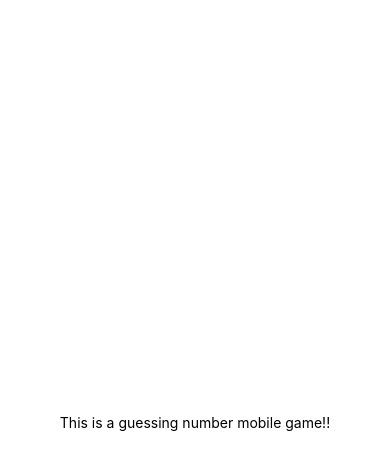
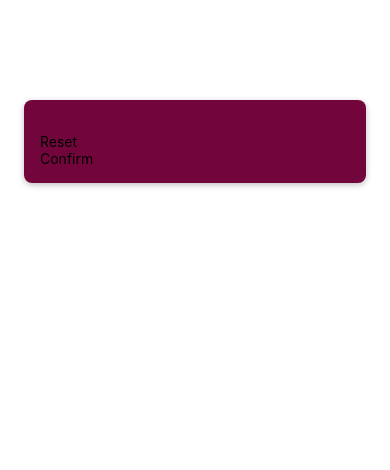
Before and after one commit to NoemiFazio/guessing-number-mobile-game, a React Native app: screen / in a window 390 px wide. Shown: the top 470 px of the page. Built offline with nearby package versions, Linux system fonts and the light colour scheme.

Commit message:
feat: adds PrimaryButton and 3 game screens, still incomplete

```diff
--- a/App.js
+++ b/App.js
@@ -1,20 +1,16 @@
 import { StatusBar } from "expo-status-bar";
 import { StyleSheet, Text, View } from "react-native";
+import StartGameScreen from "./screens/StartGameScreen";
 
 export default function App() {
-  return (
-    <View style={styles.container}>
-      <Text>This is a guessing number mobile game!!</Text>
-      <StatusBar style="auto" />
-    </View>
-  );
+  return <StartGameScreen />;
 }
 
 const styles = StyleSheet.create({
-  container: {
-    flex: 1,
-    backgroundColor: "#fff",
-    alignItems: "center",
-    justifyContent: "center",
-  },
+  // container: {
+  //   flex: 1,
+  //   backgroundColor: "#fff",
+  //   alignItems: "center",
+  //   justifyContent: "center",
+  // },
 });
--- /dev/null
+++ b/components/PrimaryButton.js
@@ -0,0 +1,9 @@
+import { View, Text } from "react-native";
+
+export default function PrimaryButton({ children }) {
+  return (
+    <View>
+      <Text>{children}</Text>
+    </View>
+  );
+}
--- /dev/null
+++ b/screens/GameOverScreen.js
@@ -0,0 +1 @@
+export default function GameOverScreen() {}
--- /dev/null
+++ b/screens/GameScreen.js
@@ -0,0 +1 @@
+export default function GameScreen() {}
--- /dev/null
+++ b/screens/StartGameScreen.js
@@ -0,0 +1,30 @@
+import { TextInput, View, StyleSheet } from "react-native";
+import PrimaryButton from "../components/PrimaryButton";
+
+export default function StartGameScreen() {
+  return (
+    <View style={styles.inputContainer}>
+      <TextInput />
+      <PrimaryButton>Reset</PrimaryButton>
+      <PrimaryButton>Confirm</PrimaryButton>
+    </View>
+  );
+}
+
+const styles = StyleSheet.create({
+  inputContainer: {
+    // flex: 1,
+    padding: 16,
+    marginTop: 100,
+    backgroundColor: "#72063c",
+    marginHorizontal: 24,
+    borderRadius: 8,
+    // works on android only
+    elevation: 4,
+    // theese 4 work on iOS
+    shadowColor: "black",
+    shadowOffset: { width: 0, height: 2 },
+    shadowRadius: 6,
+    shadowOpacity: 0.25,
+  },
+});
```
